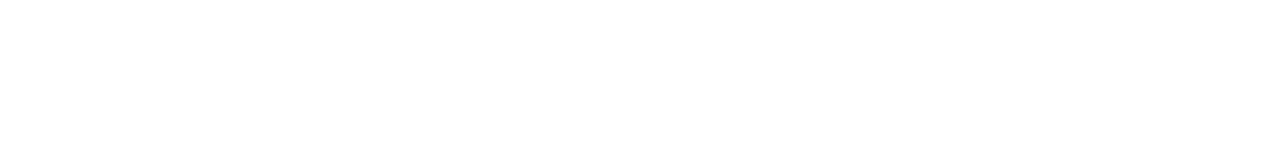
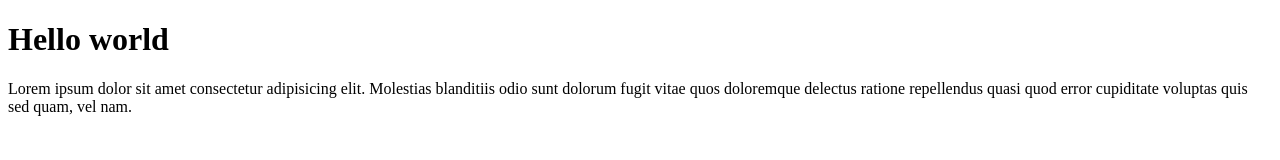
Before and after one commit to romalwahidi/Rwappsample, a plain HTML site: page index.html in a window 1280 px wide. Drawn offline with Linux system fonts and the light colour scheme.

Commit message:
added head on body

```diff
--- a/index.html
+++ b/index.html
@@ -6,5 +6,12 @@
     <meta name="viewport" content="width=device-width, initial-scale=1.0" />
     <title>Document</title>
   </head>
-  <body></body>
+  <body>
+    <h1>Hello world</h1>
+    <p>
+      Lorem ipsum dolor sit amet consectetur adipisicing elit. Molestias
+      blanditiis odio sunt dolorum fugit vitae quos doloremque delectus ratione
+      repellendus quasi quod error cupiditate voluptas quis sed quam, vel nam.
+    </p>
+  </body>
 </html>
```
